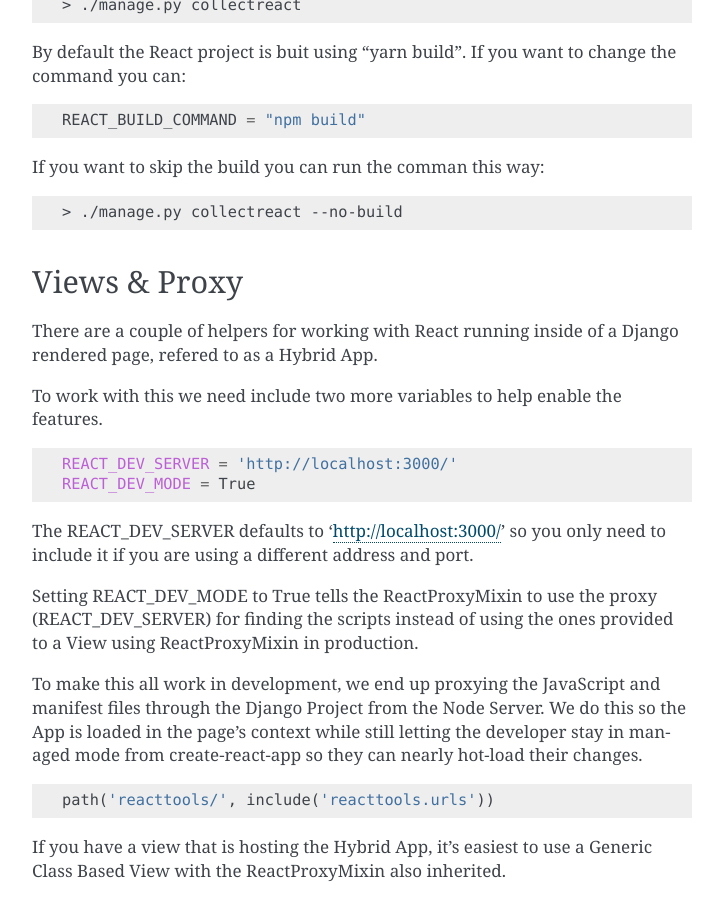
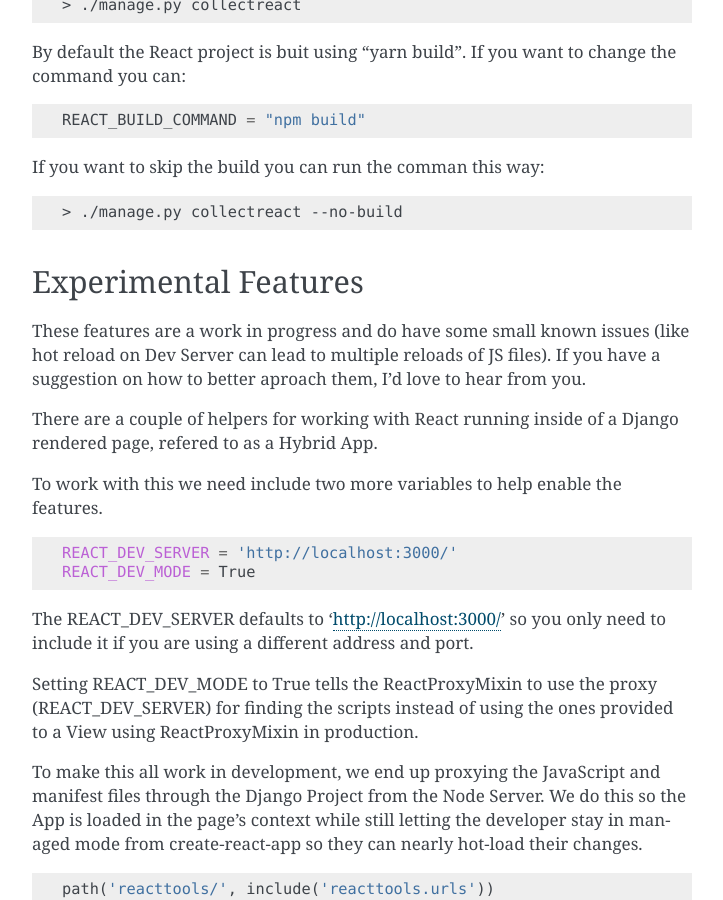
Before and after one commit to renderbox/django-react-tools, a Sphinx documentation site: the page built from docs/index.rst, in a window 1280 px wide and 900 px high, scrolled down 819 px. Shown: the whole window, without its empty margins (388-1111 px from the left). Built offline with Sphinx 7.4.7, drawn with Linux system fonts in a browser that asks for light colours.

```diff
--- a/docs/index.rst
+++ b/docs/index.rst
@@ -62,8 +62,10 @@ If you want to skip the build you can run the comman this way:
    > ./manage.py collectreact --no-build
 
 
-Views & Proxy
--------------
+Experimental Features
+---------------------
+
+These features are a work in progress and do have some small known issues (like hot reload on Dev Server can lead to multiple reloads of JS files).  If you have a suggestion on how to better aproach them, I'd love to hear from you.
 
 There are a couple of helpers for working with React running inside of a Django rendered page, refered to as a Hybrid App.
 
--- a/setup.py
+++ b/setup.py
@@ -13,7 +13,7 @@ with open(path.join(file_path, 'README.md'), encoding='utf-8') as f:
 
 package_metadata = {
     'name': 'django-react-tools',
-    'version': '0.1.11',
+    'version': '0.1.12',
     'description': 'Tools for helping integrate ReactJS into a Django project.',
     'long_description': long_description,
     'url': 'https://github.com/renderbox/django-react-tools',
@@ -37,6 +37,7 @@ setup(
     python_requires=">=3.6",
     install_requires=[
         "Django>=2.1,<2.2",
+        "requests>=2.21.0",
         ],
     extras_require={
         'dev': [
```
